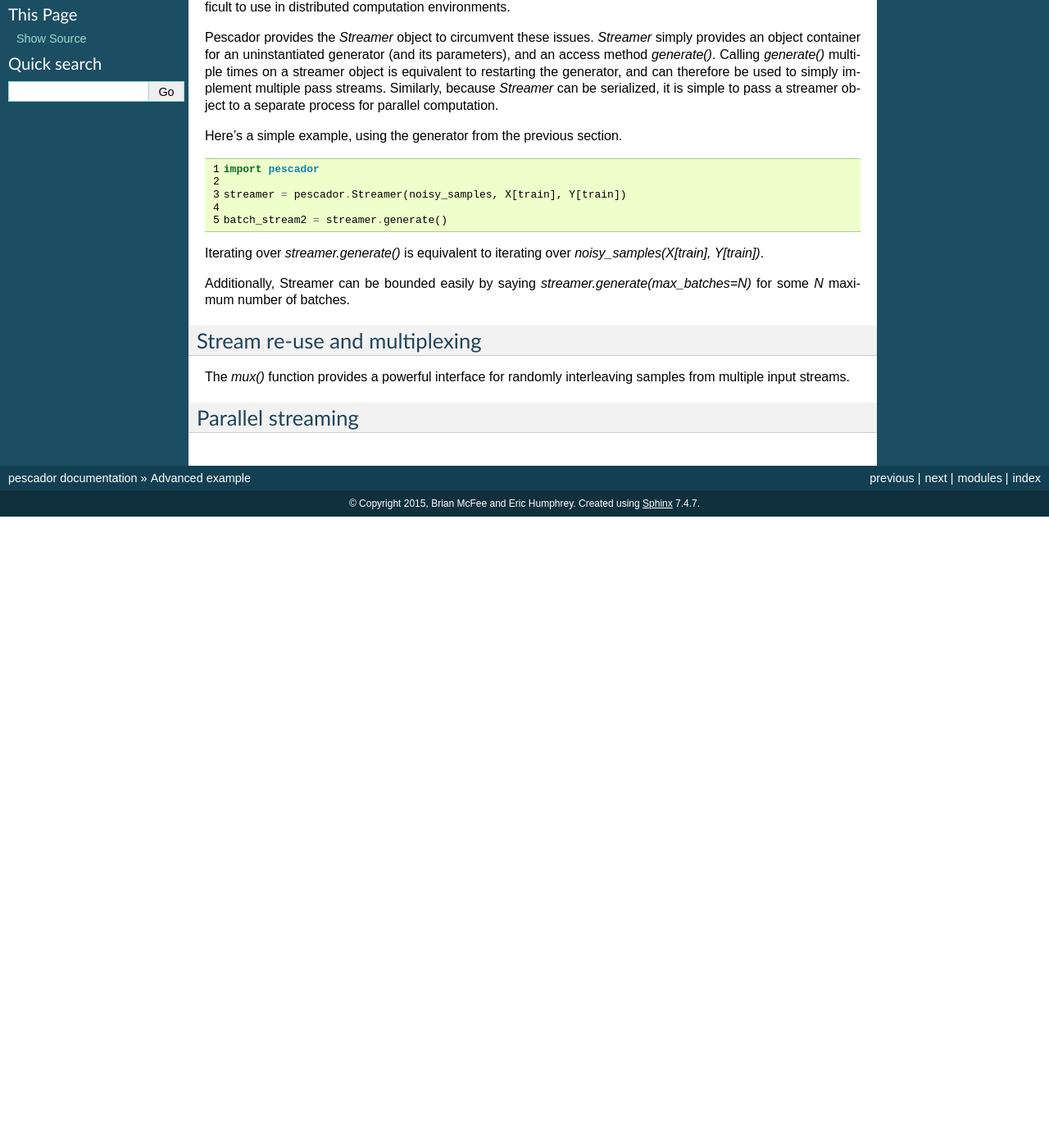
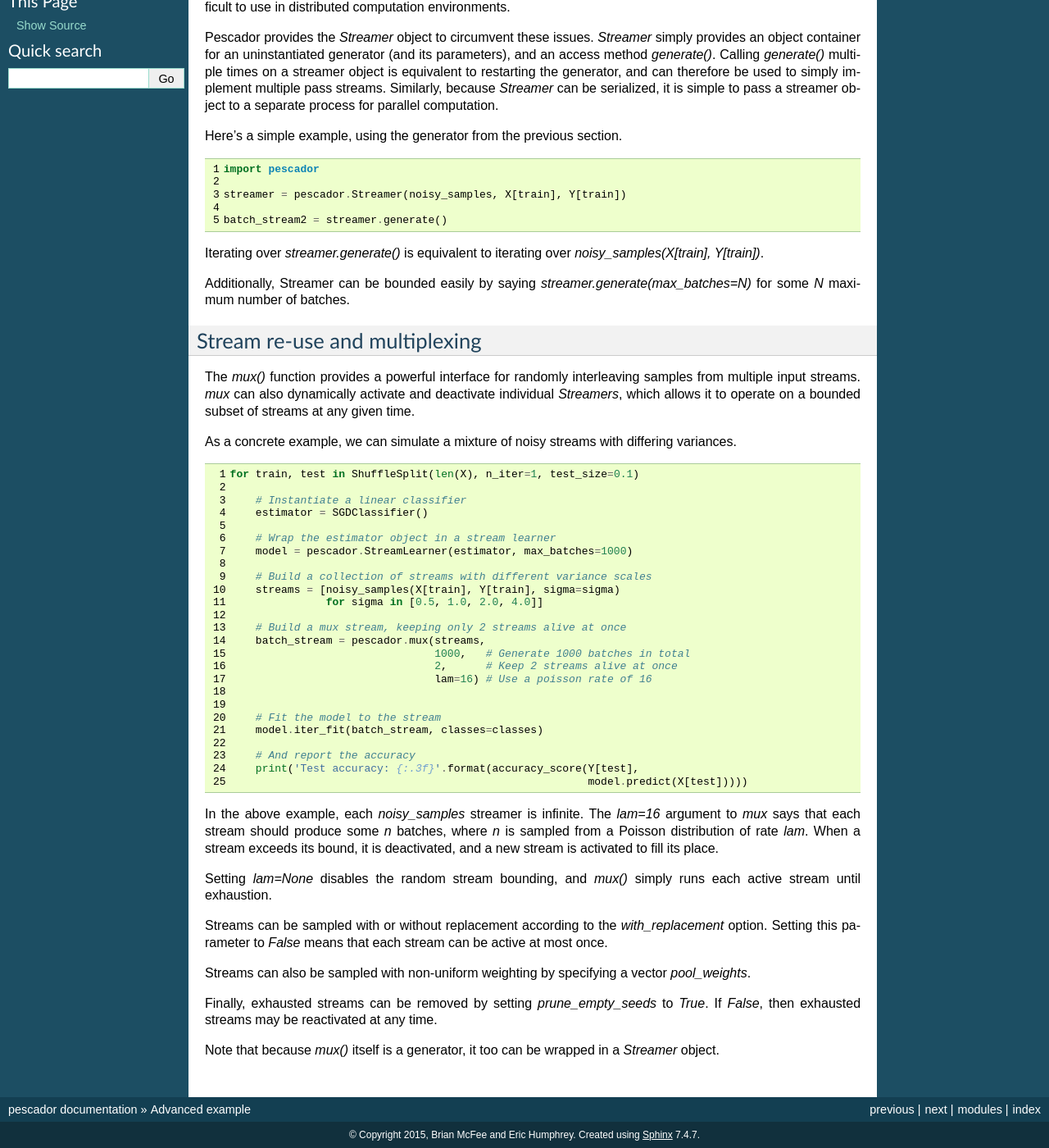
Before and after one commit to pescadores/pescador, a Sphinx documentation site: the page built from docs/example2.rst, in a window 1280 px wide and 1400 px high, scrolled down 265 px. Shown: the whole window at 82% size. Built offline with Sphinx 7.4.7, drawn with Linux system fonts in a browser that asks for light colours; before the commit the page ends 900 px from its top, so only the background shows below that.

Commit message:
updated docs example

```diff
--- a/docs/example2.rst
+++ b/docs/example2.rst
@@ -40,10 +40,55 @@
 Stream re-use and multiplexing
 ------------------------------
 The `mux()` function provides a powerful interface for randomly interleaving samples from
-multiple input streams.
+multiple input streams.  `mux` can also dynamically activate and deactivate
+individual `Streamers`, which allows it to operate on a bounded subset of streams at any given time.
+
+As a concrete example, we can simulate a mixture of noisy streams with differing variances.
+
+.. code-block:: python
+    :linenos:
+
+    for train, test in ShuffleSplit(len(X), n_iter=1, test_size=0.1)
+
+        # Instantiate a linear classifier
+        estimator = SGDClassifier()
+
+        # Wrap the estimator object in a stream learner
+        model = pescador.StreamLearner(estimator, max_batches=1000)
+
+        # Build a collection of streams with different variance scales
+        streams = [noisy_samples(X[train], Y[train], sigma=sigma)
+                   for sigma in [0.5, 1.0, 2.0, 4.0]]
+
+        # Build a mux stream, keeping only 2 streams alive at once
+        batch_stream = pescador.mux(streams,
+                                    1000,   # Generate 1000 batches in total
+                                    2,      # Keep 2 streams alive at once
+                                    lam=16) # Use a poisson rate of 16
 
 
+        # Fit the model to the stream
+        model.iter_fit(batch_stream, classes=classes)
+
+        # And report the accuracy
+        print('Test accuracy: {:.3f}'.format(accuracy_score(Y[test],
+                                                            model.predict(X[test]))))
+
+In the above example, each `noisy_samples` streamer is infinite.  The `lam=16` argument to `mux`
+says that each stream should produce some `n` batches, where `n` is sampled from a Poisson distribution
+of rate `lam`.  When a stream exceeds its bound, it is deactivated, and a new stream is activated to fill its
+place.
+
+Setting `lam=None` disables the random stream bounding, and `mux()` simply runs each active stream until
+exhaustion.
+
+Streams can be sampled with or without replacement according to the `with_replacement` option.  Setting this
+parameter to `False` means that each stream can be active at most once.
+
+Streams can also be sampled with non-uniform weighting by specifying a vector `pool_weights`.
+
+Finally, exhausted streams can be removed by setting `prune_empty_seeds` to `True`.  If `False`, then
+exhausted streams may be reactivated at any time.
 
 
-Parallel streaming
-------------------
+Note that because `mux()` itself is a generator, it too can be wrapped in a `Streamer` object.
```
Also changed, not shown: docs/example1.rst (+5 -2 lines).
